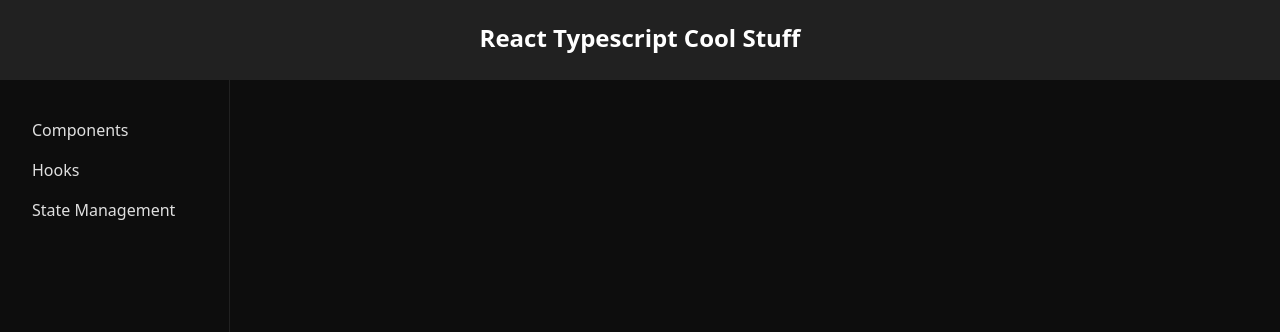
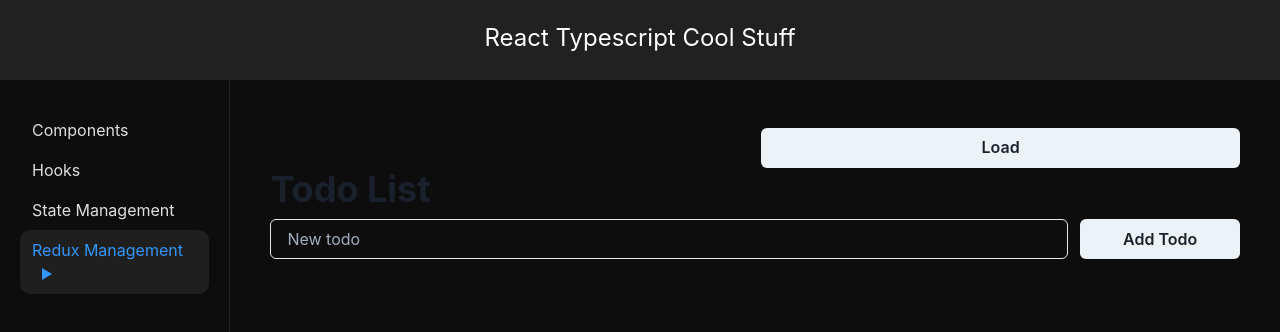
Before and after one commit to rudzky/react-ts-sandbox, a React app: page /state-redux in a window 1280 px wide. Shown: the top 332 px of the page. Built offline with nearby package versions, Linux system fonts and the light colour scheme; the HTML template or start-up script is replaced by a standard one.

Commit message:
Todos coded using Redux(damn, that's overkill)

```diff
--- a/package.json
+++ b/package.json
@@ -23,12 +23,15 @@
   "homepage": "https://github.com/rudzky/webpack-react-typescript#readme",
   "dependencies": {
     "@chakra-ui/react": "^1.6.3",
+    "@types/react-redux": "^7.1.16",
     "highlight.js": "^10.7.2",
     "prismjs": "^1.23.0",
     "react": "^17.0.2",
     "react-dom": "^17.0.2",
     "react-highlight": "^0.14.0",
-    "react-router-dom": "^5.2.0"
+    "react-redux": "^7.2.4",
+    "react-router-dom": "^5.2.0",
+    "redux": "^4.1.0"
   },
   "devDependencies": {
     "@babel/core": "^7.14.3",
--- a/src/App.tsx
+++ b/src/App.tsx
@@ -8,6 +8,7 @@
 import Hooks from './hooks';
 import './sass/style.scss';
 import { StateManagement } from './state-management/StateManagement';
+import { ReduxManagement } from './state-management-redux/ReduxManagement';
 
 export default function App() {
   return (
@@ -28,6 +29,9 @@
             <NavLink to="/state" activeClassName="active-link">
               State Management
             </NavLink>
+            <NavLink to="/state-redux" activeClassName="active-link">
+              Redux Management
+            </NavLink>
           </nav>
           <main className="content">
             <Switch>
@@ -40,6 +44,9 @@
               <Route path="/state">
                 <StateManagement />
               </Route>
+              <Route path="/state-redux">
+                <ReduxManagement />
+              </Route>
             </Switch>
           </main>
         </Router>
--- /dev/null
+++ b/src/state-management-redux/ReduxManagement.tsx
@@ -0,0 +1,21 @@
+import { Provider } from 'react-redux';
+import { ChakraProvider, Box, theme } from '@chakra-ui/react';
+import TopBar from './components/TopBar';
+import TodoList from './components/TodoList';
+import TodoAdd from './components/TodoAdd';
+
+import store from './store/store';
+
+export function ReduxManagement() {
+  return (
+    <Provider store={store}>
+      <ChakraProvider theme={theme}>
+        <Box maxWidth="8xl" margin="auto" p={5}>
+          <TopBar />
+          <TodoList />
+          <TodoAdd />
+        </Box>
+      </ChakraProvider>
+    </Provider>
+  );
+}
--- /dev/null
+++ b/src/state-management-redux/components/ColorModeSwitcher.tsx
@@ -0,0 +1,30 @@
+import * as React from 'react';
+import {
+  useColorMode,
+  useColorModeValue,
+  IconButton,
+  IconButtonProps,
+} from '@chakra-ui/react';
+// import { FaMoon, FaSun } from 'react-icons/fa';
+
+type ColorModeSwitcherProps = Omit<IconButtonProps, 'aria-label'>;
+
+export const ColorModeSwitcher: React.FC<ColorModeSwitcherProps> = (props) => {
+  const { toggleColorMode } = useColorMode();
+  const text = useColorModeValue('dark', 'light');
+  // const SwitchIcon = useColorModeValue(FaMoon, FaSun);
+
+  return (
+    <IconButton
+      size="md"
+      fontSize="lg"
+      variant="ghost"
+      color="current"
+      marginLeft="2"
+      onClick={toggleColorMode}
+      // icon={<SwitchIcon />}
+      aria-label={`Switch to ${text} mode`}
+      {...props}
+    />
+  );
+};
--- /dev/null
+++ b/src/state-management-redux/components/TodoAdd.tsx
@@ -0,0 +1,22 @@
+import { Button, Input, Grid } from '@chakra-ui/react';
+import { useSelector, useDispatch } from 'react-redux';
+import { addTodo, setNewTodo } from '../store/actions';
+import { Store } from '../store/types';
+
+function TodoAdd() {
+  const newTodo = useSelector((state: Store) => state.newTodo);
+  const dispatch = useDispatch();
+
+  return (
+    <Grid pt={2} templateColumns="5fr 1fr" columnGap="3">
+      <Input
+        placeholder="New todo"
+        value={newTodo}
+        onChange={(e) => dispatch(setNewTodo(e.target.value))}
+      />
+      <Button onClick={() => dispatch(addTodo())}>Add Todo</Button>
+    </Grid>
+  );
+}
+
+export default TodoAdd;
--- /dev/null
+++ b/src/state-management-redux/components/TodoList.tsx
@@ -0,0 +1,36 @@
+import { Button, Input, Flex, Checkbox, Heading } from '@chakra-ui/react';
+import { useSelector, useDispatch } from 'react-redux';
+import { deleteTodo, toggleTodo, updateTodo } from '../store/actions';
+import { Store } from '../store/types';
+
+function TodoListItems() {
+  const todos = useSelector((state: Store) => state.todos);
+  const dispatch = useDispatch();
+
+  return (
+    <>
+      {todos.map((todo: { id: number; text: string }) => (
+        <Flex pt={2} key={todo.id}>
+          <Checkbox onChange={() => dispatch(toggleTodo(todo.id))} />
+          <Input
+            mx={2}
+            value={todo.text}
+            onChange={(e) => dispatch(updateTodo(todo.id, e.target.value))}
+          />
+          <Button onClick={() => dispatch(deleteTodo(todo.id))}>Delete</Button>
+        </Flex>
+      ))}
+    </>
+  );
+}
+
+function TodoList() {
+  return (
+    <>
+      <Heading>Todo List</Heading>
+      <TodoListItems />
+    </>
+  );
+}
+
+export default TodoList;
--- /dev/null
+++ b/src/state-management-redux/components/TopBar.tsx
@@ -0,0 +1,31 @@
+import { Button, Grid } from '@chakra-ui/react';
+import { ColorModeSwitcher } from './ColorModeSwitcher';
+import { useDispatch } from 'react-redux';
+import { setTodos } from '../store/actions';
+// import { Todo } from '../store/types';
+
+/*
+JSON source: https://raw.githubusercontent.com/jherr/todos-four-ways/master/data/todos.json
+*/
+
+function TopBar() {
+  const dispatch = useDispatch();
+  const load = () => {
+    fetch(
+      'https://raw.githubusercontent.com/jherr/todos-four-ways/master/data/todos.json'
+    )
+      .then((r) => r.json())
+      .then((data) => dispatch(setTodos(data)));
+
+    // dispatch(setTodos(someData));
+  };
+
+  return (
+    <Grid pt={2} templateColumns="1fr 1fr" columnGap="3">
+      <ColorModeSwitcher />
+      <Button onClick={load}>Load</Button>
+    </Grid>
+  );
+}
+
+export default TopBar;
--- /dev/null
+++ b/src/state-management-redux/react-app-env.d.ts
@@ -0,0 +1 @@
+/// <reference types="react-scripts" />
--- /dev/null
+++ b/src/state-management-redux/store/actions.ts
@@ -0,0 +1,52 @@
+import { Todo } from './types';
+
+export const ADD_TODO = 'ADD_TODO';
+export const DELETE_TODO = 'DELETE_TODO';
+export const UPDATE_TODO = 'UPDATE_TODO';
+export const TOGGLE_TODO = 'TOGGLE_TODO';
+export const SET_TODO_INPUT = 'SET_TODO_INPUT';
+export const SET_TODOS = 'SET_TODOS';
+
+export type ActionTypes =
+  | { type: typeof SET_TODOS; payload: Todo[] }
+  | { type: typeof ADD_TODO }
+  | { type: typeof DELETE_TODO; payload: number }
+  | {
+      type: typeof UPDATE_TODO;
+      payload: {
+        id: number;
+        text: string;
+      };
+    }
+  | { type: typeof TOGGLE_TODO; payload: number }
+  | { type: typeof SET_TODO_INPUT; payload: string };
+
+export const addTodo = (): ActionTypes => ({ type: ADD_TODO });
+
+export const deleteTodo = (id: number): ActionTypes => ({
+  type: DELETE_TODO,
+  payload: id,
+});
+
+export const updateTodo = (id: number, text: string): ActionTypes => ({
+  type: UPDATE_TODO,
+  payload: {
+    id,
+    text,
+  },
+});
+
+export const toggleTodo = (id: number): ActionTypes => ({
+  type: TOGGLE_TODO,
+  payload: id,
+});
+
+export const setNewTodo = (text: string): ActionTypes => ({
+  type: SET_TODO_INPUT,
+  payload: text,
+});
+
+export const setTodos = (todos: Todo[]): ActionTypes => ({
+  type: SET_TODOS,
+  payload: todos,
+});
--- /dev/null
+++ b/src/state-management-redux/store/store.ts
@@ -0,0 +1,86 @@
+import { createStore } from 'redux';
+import { Todo, Store } from './types';
+import {
+  ActionTypes,
+  SET_TODOS,
+  DELETE_TODO,
+  UPDATE_TODO,
+  TOGGLE_TODO,
+  SET_TODO_INPUT,
+  ADD_TODO,
+} from './actions';
+
+// Standard interface and functions
+const updateTodo = (todos: Todo[], id: number, text: string): Todo[] =>
+  todos.map((todo) => ({
+    ...todo,
+    text: todo.id === id ? text : todo.text,
+  }));
+
+const toggleTodo = (todos: Todo[], id: number): Todo[] =>
+  todos.map((todo) => ({
+    ...todo,
+    done: todo.id === id ? !todo.done : todo.done,
+  }));
+
+const removeTodo = (todos: Todo[], id: number): Todo[] =>
+  todos.filter((todo) => todo.id !== id);
+
+const addTodo = (todos: Todo[], text: string): Todo[] => [
+  ...todos,
+  {
+    id: Math.max(0, Math.max(...todos.map(({ id }) => id))) + 1,
+    text,
+    done: false,
+  },
+];
+
+// Redux implementation
+
+function todoReducer(
+  state: Store = {
+    todos: [],
+    newTodo: '',
+  },
+  action: ActionTypes
+) {
+  switch (action.type) {
+    case SET_TODOS:
+      return {
+        ...state,
+        todos: action.payload,
+      };
+    case SET_TODO_INPUT:
+      return {
+        ...state,
+        newTodo: action.payload,
+      };
+    case ADD_TODO:
+      return {
+        ...state,
+        todos: addTodo(state.todos, state.newTodo),
+        newTodo: '',
+      };
+    case DELETE_TODO:
+      return {
+        ...state,
+        todos: removeTodo(state.todos, action.payload),
+      };
+    case UPDATE_TODO:
+      return {
+        ...state,
+        todos: updateTodo(state.todos, action.payload.id, action.payload.text),
+      };
+    case TOGGLE_TODO:
+      return {
+        ...state,
+        todos: toggleTodo(state.todos, action.payload),
+      };
+    default:
+      return state;
+  }
+}
+
+const store = createStore(todoReducer);
+
+export default store;
--- /dev/null
+++ b/src/state-management-redux/store/types.ts
@@ -0,0 +1,10 @@
+export interface Todo {
+  id: number;
+  text: string;
+  done: boolean;
+}
+
+export interface Store {
+  todos: Todo[];
+  newTodo: string;
+}
```
Also changed, not shown: 1 other file (tests, documents, lock files or other folders).
